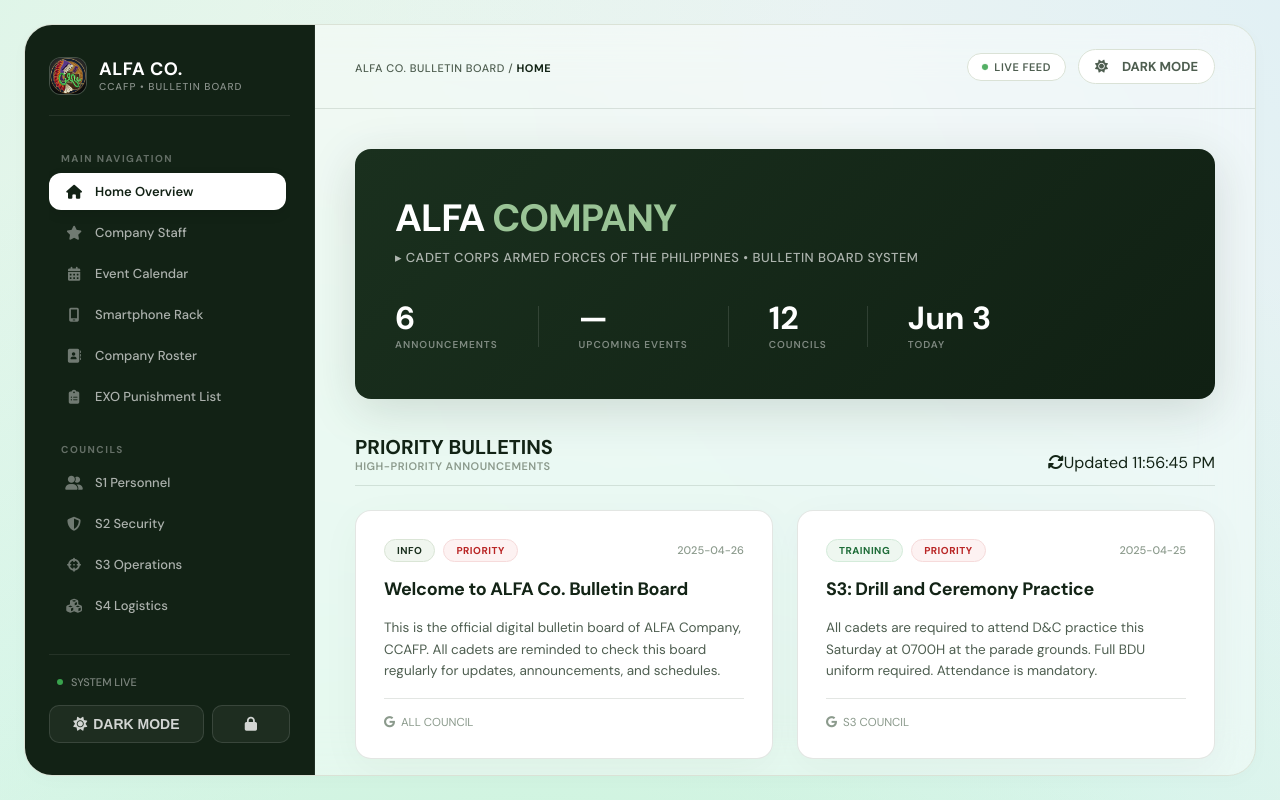
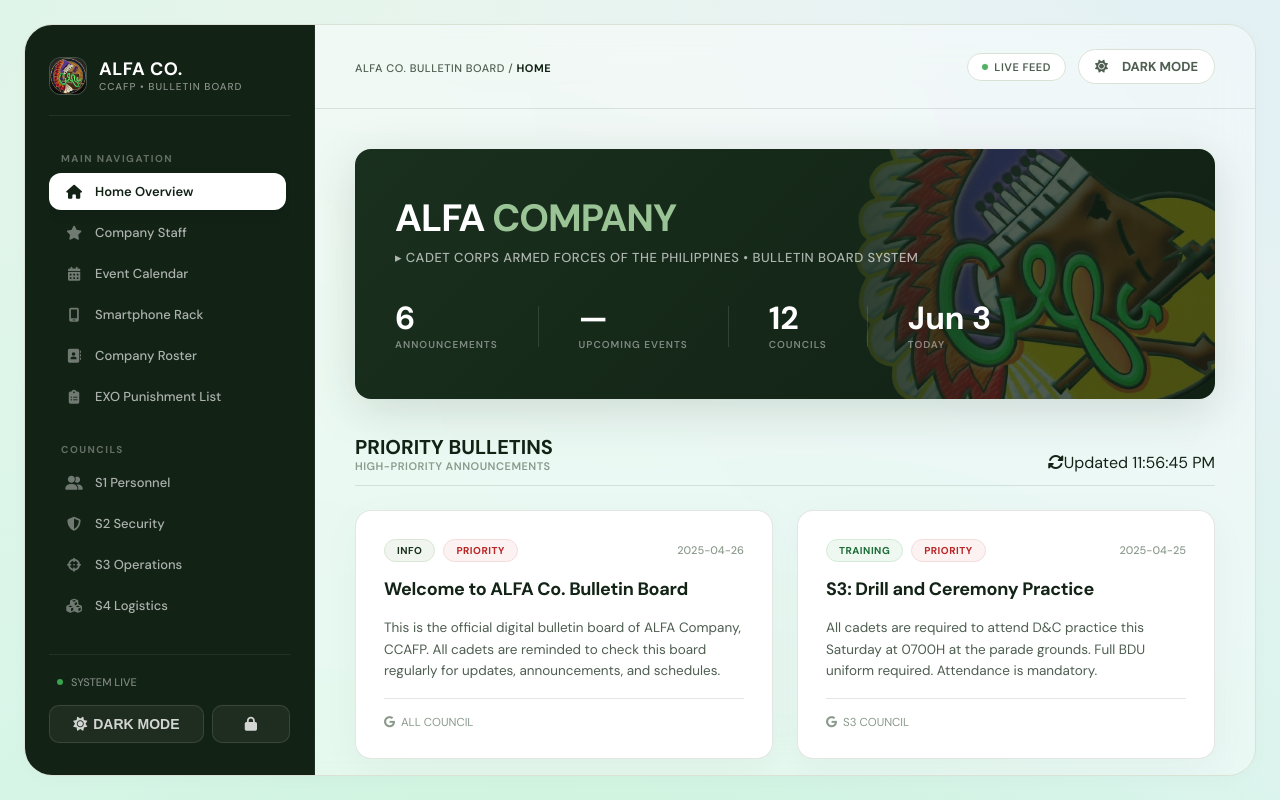
Before and after one commit to cdtpalers/alfa-coy, a React (Vite) app: page / in a window 1280 px wide. Built offline with nearby package versions, Linux system fonts and the light colour scheme.

Commit message:
style: add subtle colorful logo graphic to hero banner

```diff
--- a/src/index.css
+++ b/src/index.css
@@ -436,6 +436,31 @@ body {
   border: none !important;
   position: relative;
   box-shadow: 0 12px 48px rgba(26, 48, 30, 0.15) !important;
+  overflow: hidden;
+}
+
+.hero::after {
+  content: "";
+  position: absolute;
+  top: -20%;
+  right: -5%;
+  width: 60%;
+  height: 140%;
+  background-image: url('/logo-graphic.png');
+  background-size: contain;
+  background-position: right center;
+  background-repeat: no-repeat;
+  opacity: 0.25;
+  mix-blend-mode: normal;
+  pointer-events: none;
+  z-index: 0;
+  -webkit-mask-image: linear-gradient(to right, transparent 0%, black 50%);
+  mask-image: linear-gradient(to right, transparent 0%, black 50%);
+}
+
+.hero-content {
+  position: relative;
+  z-index: 1;
 }
 
 [data-theme="dark"] .hero {
```
Also changed, not shown: public/logo-graphic.png (added).
